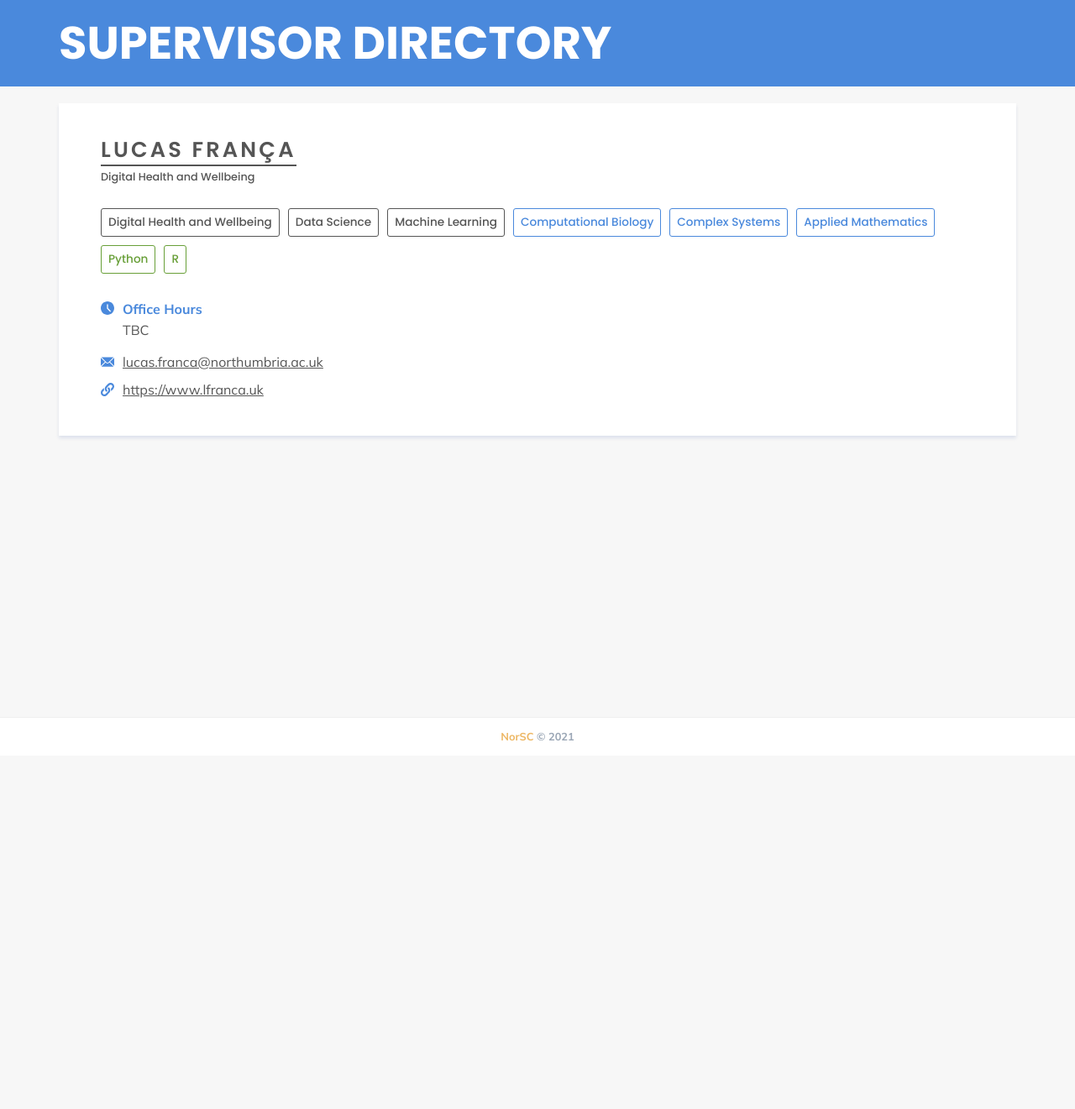
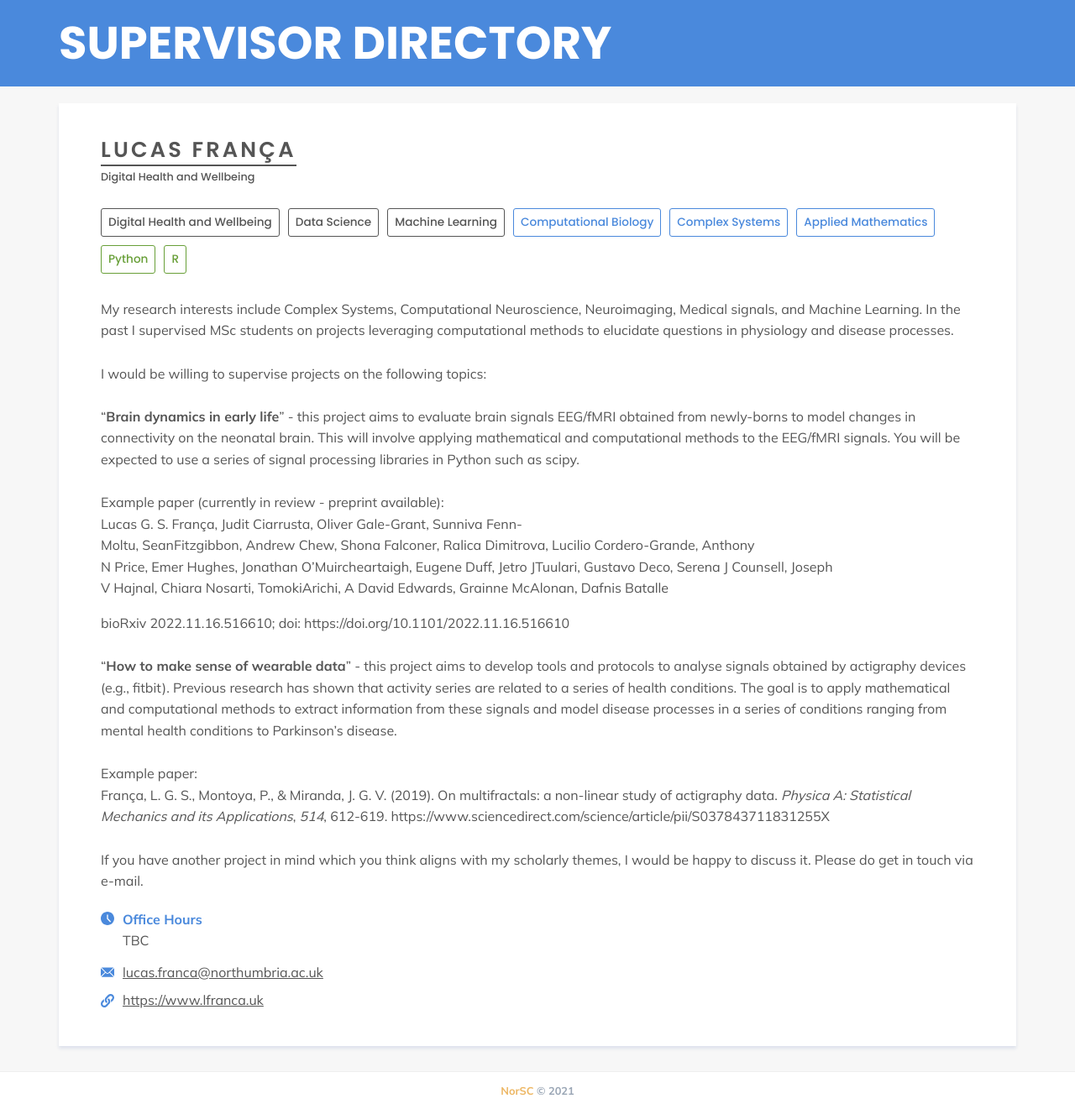
Before and after one commit to NorSC/supervisor-search, a Jekyll site: the page built from _supervisors/lucas-frança.md, in a window 1280 px wide. Shown: the whole page at 84% size. Built offline with Jekyll 4.4.1, drawn with Linux system fonts in a browser that asks for light colours; a script that is not in the unit is left out; before the commit the page ends 900 px from its top, so only the background shows below that.

Commit message:
Update Supervisors “lucas-frança”

```diff
--- a/_supervisors/lucas-frança.md
+++ b/_supervisors/lucas-frança.md
@@ -19,4 +19,76 @@ additional_keywords:
 technologies_languages:
   - Python
   - R
+additional_details: >-
+  My research interests include Complex Systems, Computational Neuroscience,
+  Neuroimaging, Medical signals, and Machine Learning. In the past I supervised
+  MSc students on projects leveraging computational methods to elucidate
+  questions in physiology and disease processes. \
+
+  \
+
+  I would be willing to supervise projects on the following topics:\
+
+  \
+
+  "**Brain dynamics in early life**" - this project aims to evaluate brain signals EEG/fMRI obtained from newly-borns to model changes in connectivity on the neonatal brain. This will involve applying mathematical and computational methods to the EEG/fMRI signals. You will be expected to use a series of signal processing libraries in Python such as scipy.\
+
+  \
+
+  Example paper (currently in review - preprint available): \
+
+  Lucas G. S. França, Judit Ciarrusta, Oliver Gale-Grant, Sunniva Fenn-Moltu, SeanFitzgibbon, Andrew Chew, Shona Falconer, Ralica Dimitrova, Lucilio Cordero-Grande, Anthony N Price, Emer Hughes, Jonathan O’Muircheartaigh, Eugene Duff, Jetro JTuulari, Gustavo Deco, Serena J Counsell, Joseph V Hajnal, Chiara Nosarti, TomokiArichi, A David Edwards, Grainne McAlonan, Dafnis Batalle
+
+
+  bioRxiv 2022.11.16.516610; doi: https://doi.org/10.1101/2022.11.16.516610\
+
+  \
+
+  "**How to make sense of wearable data**" - this project aims to develop tools and protocols to analyse signals obtained by actigraphy devices (e.g., fitbit). Previous research has shown that activity series are related to a series of health conditions. The goal is to apply mathematical and computational methods to extract information from these signals and model disease processes in a series of conditions ranging from mental health conditions to Parkinson's disease.\
+
+  \
+
+  Example paper:\
+
+  França, L. G. S., Montoya, P., & Miranda, J. G. V. (2019). On multifractals: a non-linear study of actigraphy data. *Physica A: Statistical Mechanics and its Applications*, *514*, 612-619. https://www.sciencedirect.com/science/article/pii/S037843711831255X\
+
+  \
+
+  If you have another project in mind which you think aligns with my scholarly themes, I would be happy to discuss it. Please do get in touch via e-mail.
+additional_details_msc: >-
+  My research interests include Complex Systems, Computational Neuroscience,
+  Neuroimaging, Medical signals, and Machine Learning. In the past I supervised
+  MSc students on projects leveraging computational methods to elucidate
+  questions in physiology and disease processes. \
+
+  \
+
+  I would be willing to supervise projects on the following topics:\
+
+  \
+
+  "**Brain dynamics in early life**" - this project aims to evaluate brain signals EEG/fMRI obtained from newly-borns to model changes in connectivity on the neonatal brain. This will involve applying mathematical and computational methods to the EEG/fMRI signals. You will be expected to use a series of signal processing libraries in Python such as scipy.\
+
+  \
+
+  Example paper (currently in review - preprint available): \
+
+  Lucas G. S. França, Judit Ciarrusta, Oliver Gale-Grant, Sunniva Fenn-Moltu, SeanFitzgibbon, Andrew Chew, Shona Falconer, Ralica Dimitrova, Lucilio Cordero-Grande, Anthony N Price, Emer Hughes, Jonathan O’Muircheartaigh, Eugene Duff, Jetro JTuulari, Gustavo Deco, Serena J Counsell, Joseph V Hajnal, Chiara Nosarti, TomokiArichi, A David Edwards, Grainne McAlonan, Dafnis Batalle
+
+
+  bioRxiv 2022.11.16.516610; doi: https://doi.org/10.1101/2022.11.16.516610\
+
+  \
+
+  "**How to make sense of wearable data**" - this project aims to develop tools and protocols to analyse signals obtained by actigraphy devices (e.g., fitbit). Previous research has shown that activity series are related to a series of health conditions. The goal is to apply mathematical and computational methods to extract information from these signals and model disease processes in a series of conditions ranging from mental health conditions to Parkinson's disease.\
+
+  \
+
+  Example paper:\
+
+  França, L. G. S., Montoya, P., & Miranda, J. G. V. (2019). On multifractals: a non-linear study of actigraphy data. *Physica A: Statistical Mechanics and its Applications*, *514*, 612-619. https://www.sciencedirect.com/science/article/pii/S037843711831255X\
+
+  \
+
+  If you have another project in mind which you think aligns with my scholarly themes, I would be happy to discuss it. Please do get in touch via e-mail.
 ---
```
